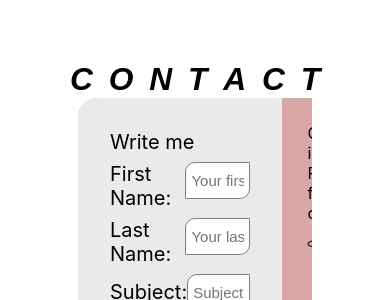
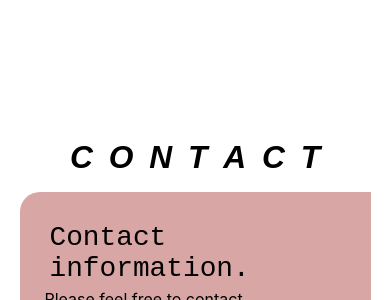
Before and after one commit to sauravmodi03/ReactPortfolio, a React (Create React App) app: page / in a window 390 px wide. Shown: the part 3183-3483 px from the top of the page. Built offline with nearby package versions, Linux system fonts and the light colour scheme.

Commit message:
Updating responsive changes for contact

```diff
--- a/src/App.js
+++ b/src/App.js
@@ -71,6 +71,7 @@ class App extends React.Component {
             <Address/>
             <Contact/>
           </Element>
+          <footer></footer>
       </div>
 
     );
--- a/src/css/Contact.scss
+++ b/src/css/Contact.scss
@@ -1,11 +1,12 @@
 @use '../css/Media';
 
 .Contact{
-    padding: 0 20% 0 20%;
+    padding: 10% 20% 0 20%;
     display: flex;
     align-items: center;
     min-height: 100vh;
     flex-direction: column;
+    gap: 1em;
 }
 
 // #contact article{
@@ -15,16 +16,16 @@
 .contact-form{
     display: flex;
     flex-direction: column;
-    width: 60%;
-    padding: 2em;
+    width: 50%;
+    padding: 20px;
     background-color: rgb(234 234 234);
     // box-shadow: 5px 5px 5px rgb(122, 122, 122);
     gap: .5em;
 }
-.contact-form label{
-    align-self: center;
-    font-size: 20px;
-    width: 200px;
+#contact main label{
+    font-size: calc(20px + 2vmin);
+    padding: 5px;
+    font-family: monospace;
 }
 
 .inputs{
@@ -35,8 +36,6 @@
 
 textarea, input[type="text"], input[type="email"]{
     height: 25px;
-    width: 100%;
-    max-width: 100%;
     padding: 5px;
     font-size: 15px;
     border-radius: 10px 0;
@@ -48,6 +47,7 @@ textarea{
     align-items: self-start;
     resize: none;
     overflow: hidden;
+    padding: 5px;
 }
 input[type="submit"]{
     width: 100px;
@@ -97,7 +97,7 @@ input[type="submit"]{
 }
 
 .contact-info-wrapper{
-    width: 40%;
+    width: 50%;
     display: flex;
     flex-direction: column;
     padding: 25px;
@@ -106,7 +106,7 @@ input[type="submit"]{
 #contact main{
     display: flex;
     justify-content: space-between;
-    width: 100%;
+    width: 80%;
     border-radius: 20px 0;
     background: #d9a6a6;
     overflow: hidden;
@@ -169,8 +169,28 @@ input[type="submit"]{
   }
 
   @media #{Media.$iphone-portrait}{
+    .Contact{
+        padding: 20% 5%;
+    }
+    #contact main, .contact-form, .contact-info-wrapper{
+        width: auto;
+    }
+    #contact main{
+        flex-direction: column-reverse;
+    }
+    textarea{
+        height: 150px;
+    }
+    .skills-container{
+        justify-content: center;
+    }
+  }
 
+  @media #{Media.$iphone-landscape}{
+    .Contact{
+        padding: 0;
+    }
+    #contact main, .contact-form, .contact-info-wrapper{
+        width: auto;
+    }
   }
-  @media #{Media.$iphone-landscape} {
-
-  }
--- a/src/css/Media.scss
+++ b/src/css/Media.scss
@@ -1,7 +1,7 @@
 $ipad-pro: "only screen and (min-device-width: 724px) and (max-device-width: 1200px) and (min-height:724px) and (-webkit-min-device-pixel-ratio: 2)";
 $ipad-pro-landscape: "only screen and (min-device-width: 724px) and (max-device-width: 1200px) and (min-height:724px) and (-webkit-min-device-pixel-ratio: 2) and (orientation : landscape)";
 $ipad-pro-portrait: "only screen and (min-device-width: 724px) and (max-device-width: 1200px) and (orientation: portrait) and (-webkit-min-device-pixel-ratio: 2)";
-$iphone-landscape: "only screen and (min-width: 320px) and (max-height: 640px)";
+$iphone-: "only screen and (min-width: 320px) and (max-height: 640px)";
 $iphone-landscape: "only screen and (min-width: 320px) and (max-height: 640px) and (orientation: landscape)";
 $iphone-portrait: "only screen and (max-width: 480px) and (min-height:600px) and (orientation: portrait)";
 
--- a/src/pages/Contact.js
+++ b/src/pages/Contact.js
@@ -62,7 +62,7 @@ class Contact extends React.Component {
 
     render (){
         return(
-                <div id="contact" className='Contact tab'>
+                <div id="contact" className='Contact'>
                     <div id="email-confirm" onAnimationEnd={this.resetAnimation} className='email-confirmation'>
                         <span>Message sent successfully !</span>
                     </div>
@@ -91,33 +91,16 @@ class Contact extends React.Component {
                     </div>
                     <main>
                         <form ref={this.form} className="contact-form" onSubmit={this.sendEmail}>
-                            <section className='inputs'>
-                            <label>Write me</label>
-                            </section>
-                            <section className='inputs'>
-                                <label>First Name:</label>
-                                <input type="text" name="fname" required placeholder="Your first name..." value={this.state.fname} onChange={this.handleChange} />
-                            </section>
-                            <section className='inputs'>
-                                <label>Last Name:</label>
-                                <input type="text" name="lname" required placeholder="Your last name.." value={this.state.lname} onChange={this.handleChange} />
-                            </section>
-                            <section className='inputs'>
-                                <label>Subject:</label>
-                                <input type="text" name="subject" required placeholder="Subject..." value={this.state.subject} onChange={this.handleChange} />
-                            </section>
-                            <section className='inputs'>
-                                <label> Email: </label>
-                                <input type="email" name='email' placeholder="Your email.." required value={this.state.email} onChange={this.handleChange} />
-                            </section>
-                            <section className='inputs'>
-                                <label id="textarea-label"> Message:</label>
-                                <textarea name='message' value={this.state.message} onChange={this.handleChange} />
-                            </section>
+                            <label className='inputs'>Write me</label>
+                            <input type="text" name="fname" required placeholder="First Name" value={this.state.fname} onChange={this.handleChange} />
+                            <input className='inputs' type="text" name="lname" required placeholder="Last Name" value={this.state.lname} onChange={this.handleChange} />
+                            <input className='inputs' type="text" name="subject" required placeholder="Subject" value={this.state.subject} onChange={this.handleChange} />
+                            <input className='inputs' type="email" name='email' placeholder="Email" required value={this.state.email} onChange={this.handleChange} />
+                            <textarea className='inputs' name='message' value={this.state.message} onChange={this.handleChange} />
                             <input type="submit" value="Send" />
                         </form>
                         <div className="contact-info-wrapper">
-                            <span>Contact information.</span>
+                            <label>Contact information.</label>
                             <span>Please feel free to contact.</span>
                             <article className='info-article'>
                                 <div className="contact-info">
```
